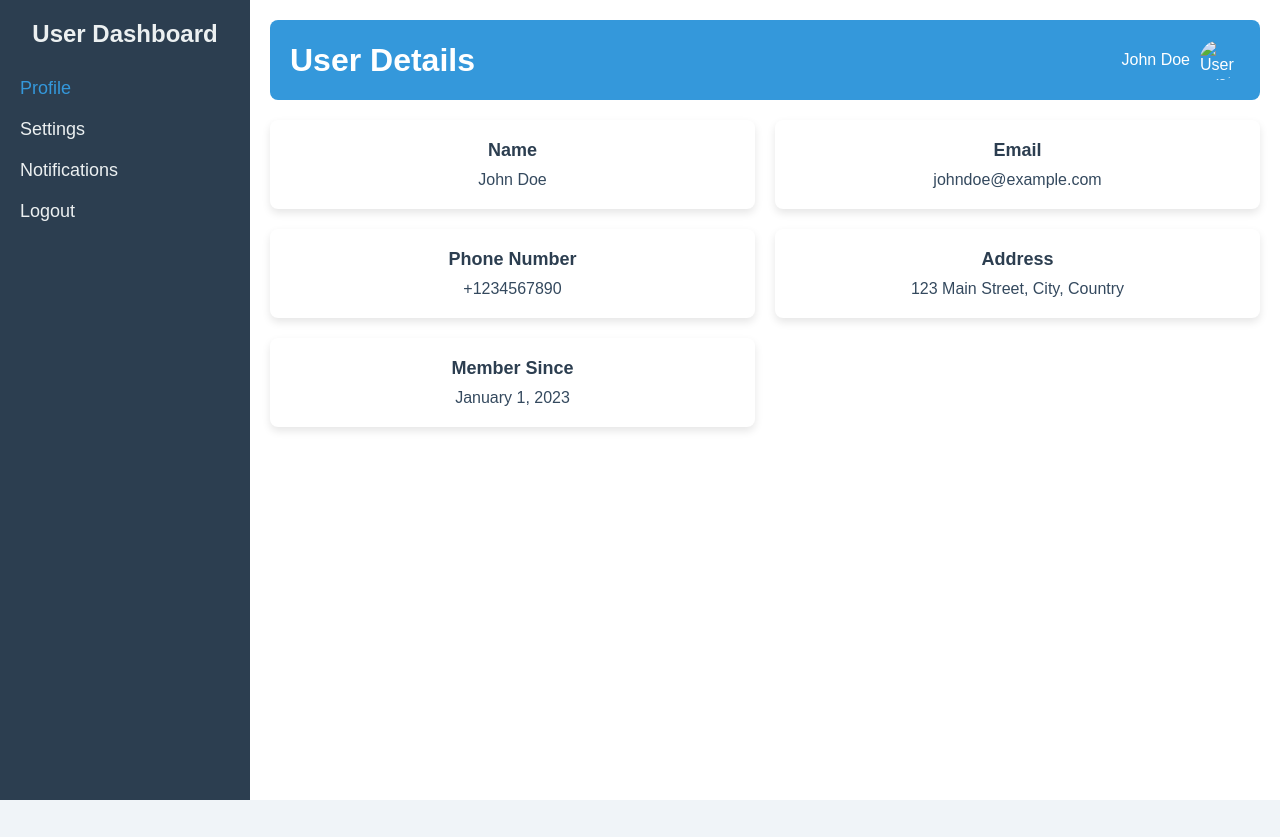
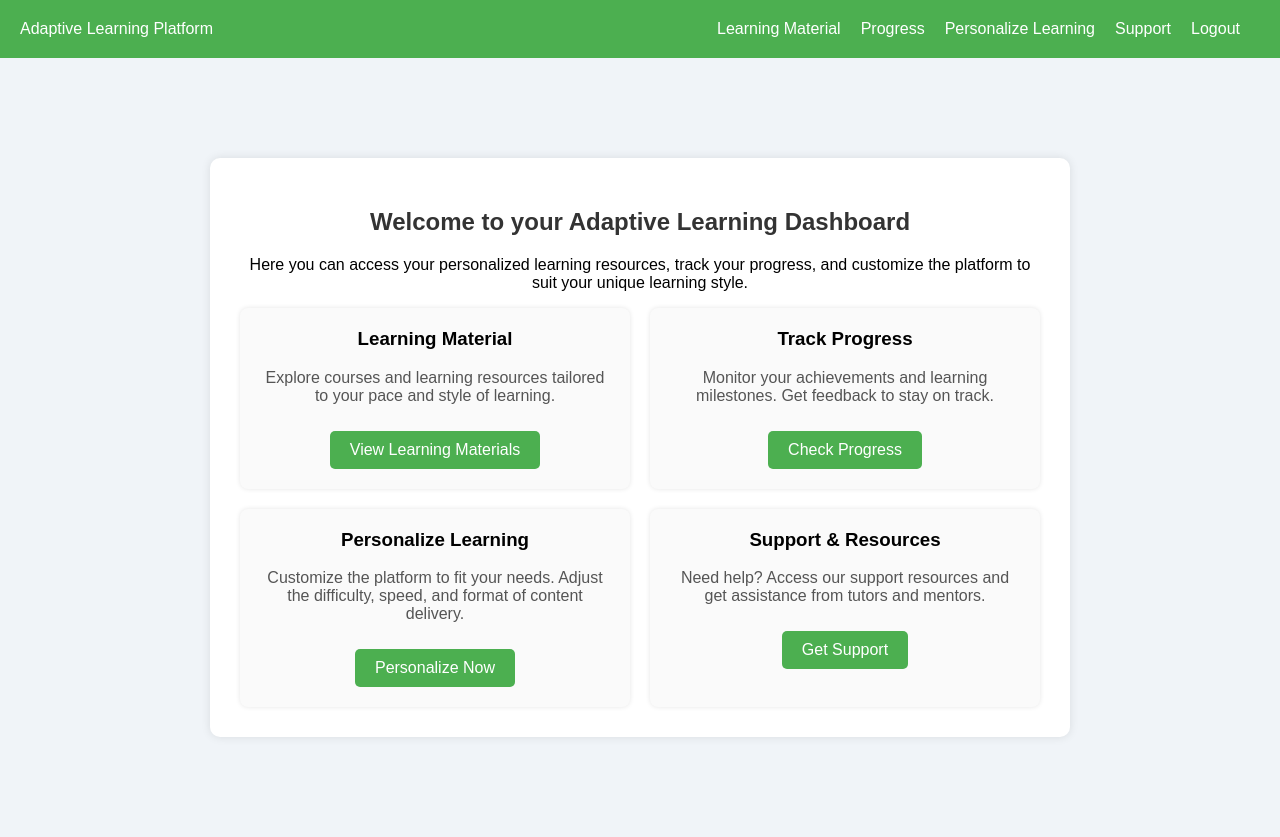
Before and after one commit to mohitmittal791/mujx-hack, a plain HTML site: page dashboard.html in a window 1280 px wide. Before the commit the page ends 800 px from the top, so only its background shows below. Drawn offline with Linux system fonts and the light colour scheme.

Commit message:
changes in html

```diff
--- a/css/dashboard.css
+++ b/css/dashboard.css
@@ -1,123 +1,123 @@
-/* General Styling */
-* {
-    margin: 0;
-    padding: 0;
-    box-sizing: border-box;
-    font-family: 'Arial', sans-serif;
+/* body {
+    background-color: #f0f4f8;
+    font-family: Arial, sans-serif;
 }
 
-body {
-    background-color: #f0f4f8;
-}
-
-/* Dashboard Container */
-.dashboard-container {
-    display: flex;
-    height: 100vh;
-}
-
-/* Sidebar Styling */
-.sidebar {
-    width: 250px;
-    background-color: #2c3e50;
-    color: #ecf0f1;
-    display: flex;
-    flex-direction: column;
-    padding: 20px;
-}
-
-.sidebar-header {
-    text-align: center;
-    margin-bottom: 30px;
-}
-
-.sidebar-header h2 {
-    color: #ecf0f1;
-}
-
-.sidebar-menu {
-    list-style-type: none;
-}
-
-.sidebar-menu li {
-    margin-bottom: 20px;
-}
-
-.sidebar-menu li a {
-    text-decoration: none;
-    color: #ecf0f1;
-    font-size: 18px;
-    transition: 0.3s;
-}
-
-.sidebar-menu li a:hover, .sidebar-menu li a.active {
-    color: #3498db;
-}
-
-/* Main Content Styling */
-.main-content {
-    flex: 1;
-    background-color: #ffffff;
-    padding: 20px;
-    display: flex;
-    flex-direction: column;
-}
-
-/* Top Navbar */
-.top-navbar {
+header {
     display: flex;
     justify-content: space-between;
     align-items: center;
     padding: 20px;
-    background-color: #3498db;
-    color: #ffffff;
-    border-radius: 8px;
+    background-color: #4CAF50;
+    color: white;
 }
 
-.user-info {
+header nav ul {
+    list-style-type: none;
     display: flex;
-    align-items: center;
+    margin: 0;
+    padding: 0;
 }
 
-.user-name {
-    margin-right: 10px;
+header nav ul li {
+    margin-right: 20px;
 }
 
-.user-avatar {
-    width: 40px;
-    height: 40px;
-    border-radius: 50%;
+header nav ul li a {
+    color: white;
+    text-decoration: none;
 }
 
-/* User Details Section */
-.user-details {
-    display: grid;
-    grid-template-columns: 1fr 1fr;
-    grid-gap: 20px;
-    margin-top: 20px;
-}
-
-.detail-box {
-    background-color: #ffffff;
+.dashboard-container {
+    max-width: 600px;
+    margin: 100px auto;
+    background-color: white;
     padding: 20px;
-    box-shadow: 0 4px 8px rgba(0, 0, 0, 0.1);
-    border-radius: 8px;
+    border-radius: 10px;
     text-align: center;
 }
 
-.detail-box h3 {
-    color: #2c3e50;
-    font-size: 18px;
-    margin-bottom: 10px;
+h2 {
+    color: #333;
+} */
+body {
+    background-color: #f0f4f8;
+    font-family: Arial, sans-serif;
+    margin: 0;
+    padding: 0;
 }
 
-.detail-box p {
-    color: #34495e;
-    font-size: 16px;
+header {
+    display: flex;
+    justify-content: space-between;
+    align-items: center;
+    padding: 20px;
+    background-color: #4CAF50;
+    color: white;
 }
 
-@media (max-width: 768px) {
-    .user-details {
-        grid-template-columns: 1fr;
-    }
+header nav ul {
+    list-style-type: none;
+    display: flex;
+    margin: 0;
+    padding: 0;
 }
+
+header nav ul li {
+    margin-right: 20px;
+}
+
+header nav ul li a {
+    color: white;
+    text-decoration: none;
+}
+
+.dashboard-container {
+    max-width: 800px;
+    margin: 100px auto;
+    background-color: white;
+    padding: 30px;
+    border-radius: 10px;
+    box-shadow: 0 0 10px rgba(0, 0, 0, 0.1);
+    text-align: center;
+}
+
+h2 {
+    color: #333;
+    margin-bottom: 20px;
+}
+
+.dashboard-sections {
+    display: grid;
+    grid-template-columns: repeat(2, 1fr);
+    gap: 20px;
+}
+
+.section {
+    background-color: #fafafa;
+    padding: 20px;
+    border-radius: 8px;
+    box-shadow: 0 0 5px rgba(0, 0, 0, 0.1);
+}
+
+.section h3 {
+    margin-top: 0;
+}
+
+.section p {
+    color: #555;
+}
+
+.btn {
+    display: inline-block;
+    margin-top: 10px;
+    padding: 10px 20px;
+    background-color: #4CAF50;
+    color: white;
+    text-decoration: none;
+    border-radius: 5px;
+}
+
+.btn:hover {
+    background-color: #45a049;
+}
--- /dev/null
+++ b/css/quiz.css
@@ -0,0 +1,66 @@
+body {
+    font-family: Arial, sans-serif;
+    background-color: #f0f0f0;
+    display: flex;
+    justify-content: center;
+    height: 100vh;
+    background-image: url(https://static.vecteezy.com/system/resources/previews/001/401/677/non_2x/abstract-polygonal-shape-black-background-free-vector.jpg);
+    align-items: center;
+
+}
+img{
+    margin-left: 70px;
+}
+.container {
+    max-width: 600px;
+    margin: 40px auto;
+    padding: 20px;
+    width: 500px;
+    background-color: #fff;
+    border: 1px solid #ddd;
+    border-radius: 10px;
+    box-shadow: 0 0 10px rgba(248, 246, 246, 0.983);
+}
+
+.question-container {
+    margin-bottom: 20px;
+}
+
+#question {
+    font-size: 18px;
+    font-weight: bold;
+    margin-bottom: 10px;
+}
+
+#options {
+    list-style: none;
+    padding: 0;
+    margin: 0;
+}
+
+#options li {
+    margin-bottom: 10px;
+}
+
+#options input[type="radio"] {
+    margin-right: 10px;
+}
+
+#submit-btn {
+    background-color: #4CAF50;
+    color: #fff;
+    padding: 10px 20px;
+    border: none;
+    border-radius: 5px;
+    cursor: pointer;
+}
+
+#submit-btn:hover {
+    background-color: #3e8e41;
+}
+
+#result {
+    font-size: 18px;
+    font-weight: bold;
+    margin-top: 20px;
+}
--- a/dashboard.html
+++ b/dashboard.html
@@ -1,62 +1,82 @@
+<!-- <!DOCTYPE html>
+<html lang="en">
+<head>
+    <meta charset="UTF-8">
+    <meta name="viewport" content="width=device-width, initial-scale=1.0">
+    <title>Dashboard - Adaptive Learning</title>
+    <link rel="stylesheet" href="css/dashboard.css">
+</head>
+<body>
+    <header>
+        <div class="logo">Adaptive Learning</div>
+        <nav>
+            <ul>
+                <li><a href="learning-material.html">Learning Material</a></li>
+                <li><a href="progress.html">Progress</a></li>
+                <li><a href="settings.html">Settings</a></li>
+                <li><a href="login.html">Logout</a></li>
+            </ul>
+        </nav>
+    </header>
+
+    <div class="dashboard-container">
+        <h2>Welcome to your Dashboard</h2>
+        <p>Access your personalized learning content and track your progress.</p>
+    </div>
+
+</body>
+</html> -->
 <!DOCTYPE html>
 <html lang="en">
 <head>
     <meta charset="UTF-8">
     <meta name="viewport" content="width=device-width, initial-scale=1.0">
-    <title>User Dashboard</title>
-    <link rel="stylesheet" href="/css/dashboard.css">
+    <title>Dashboard - Adaptive Learning</title>
+    <link rel="stylesheet" href="css/dashboard.css">
 </head>
 <body>
-    <div class="dashboard-container">
-        <!-- Sidebar -->
-        <nav class="sidebar">
-            <div class="sidebar-header">
-                <h2>User Dashboard</h2>
-            </div>
-            <ul class="sidebar-menu">
-                <li><a href="#" class="active">Profile</a></li>
-                <li><a href="#">Settings</a></li>
-                <li><a href="#">Notifications</a></li>
-                <li><a href="#">Logout</a></li>
+    <header>
+        <div class="logo">Adaptive Learning Platform</div>
+        <nav>
+            <ul>
+                <li><a href="learning-material.html">Learning Material</a></li>
+                <li><a href="progress.html">Progress</a></li>
+                <li><a href="customize.html">Personalize Learning</a></li>
+                <li><a href="support.html">Support</a></li>
+                <li><a href="login.html">Logout</a></li>
             </ul>
         </nav>
+    </header>
 
-        <!-- Main Content Area -->
-        <div class="main-content">
-            <!-- Top Navbar -->
-            <header class="top-navbar">
-                <h1>User Details</h1>
-                <div class="user-info">
-                    <span class="user-name">John Doe</span>
-                    <img src="user-avatar.jpg" alt="User Avatar" class="user-avatar">
-                </div>
-            </header>
+    <div class="dashboard-container">
+        <h2>Welcome to your Adaptive Learning Dashboard</h2>
+        <p>Here you can access your personalized learning resources, track your progress, and customize the platform to suit your unique learning style.</p>
 
-            <!-- User Details Section -->
-            <section class="user-details">
-                <div class="detail-box">
-                    <h3>Name</h3>
-                    <p>John Doe</p>
-                </div>
-                <div class="detail-box">
-                    <h3>Email</h3>
-                    <p>johndoe@example.com</p>
-                </div>
-                <div class="detail-box">
-                    <h3>Phone Number</h3>
-                    <p>+1234567890</p>
-                </div>
-                <div class="detail-box">
-                    <h3>Address</h3>
-                    <p>123 Main Street, City, Country</p>
-                </div>
-                <div class="detail-box">
-                    <h3>Member Since</h3>
-                    <p>January 1, 2023</p>
-                </div>
+        <div class="dashboard-sections">
+            <section class="section">
+                <h3>Learning Material</h3>
+                <p>Explore courses and learning resources tailored to your pace and style of learning.</p>
+                <a href="learning-material.html" class="btn">View Learning Materials</a>
+            </section>
+
+            <section class="section">
+                <h3>Track Progress</h3>
+                <p>Monitor your achievements and learning milestones. Get feedback to stay on track.</p>
+                <a href="progress.html" class="btn">Check Progress</a>
+            </section>
+
+            <section class="section">
+                <h3>Personalize Learning</h3>
+                <p>Customize the platform to fit your needs. Adjust the difficulty, speed, and format of content delivery.</p>
+                <a href="customize.html" class="btn">Personalize Now</a>
+            </section>
+
+            <section class="section">
+                <h3>Support & Resources</h3>
+                <p>Need help? Access our support resources and get assistance from tutors and mentors.</p>
+                <a href="support.html" class="btn">Get Support</a>
             </section>
         </div>
     </div>
-    <script src="js/dashboard.js"></script>
 </body>
 </html>
--- a/js/dashboard.js
+++ b/js/dashboard.js
@@ -1,12 +1,4 @@
-// Example JavaScript for future expansion
-
-document.addEventListener('DOMContentLoaded', function () {
-    const menuItems = document.querySelectorAll('.sidebar-menu li a');
-
-    menuItems.forEach(item => {
-        item.addEventListener('click', function () {
-            menuItems.forEach(menu => menu.classList.remove('active'));
-            this.classList.add('active');
-        });
-    });
+document.getElementById('logoutButton').addEventListener('click', function () {
+    // Redirect to another page on logout, e.g., the home page
+    window.location.href = "index.html";
 });
```
Also changed, not shown: index.html (+2 -2 lines), js/quiz.js (added, +166 -0 lines), js/server.js (added, +48 -0 lines), login.html (+2 -2 lines), quiz.html (added, +36 -0 lines), registration.html (+2 -0 lines).
